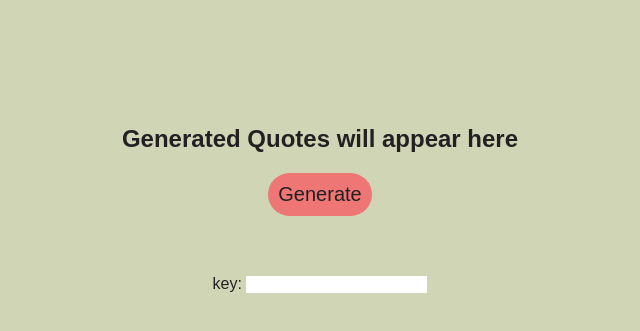
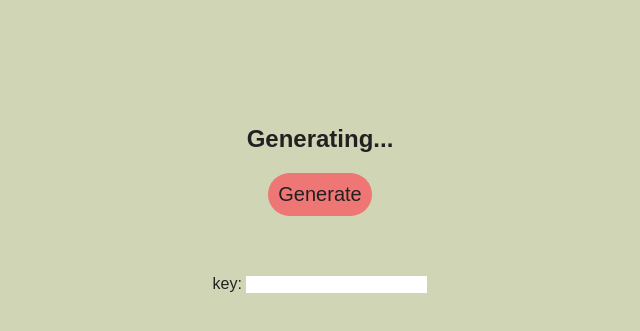
Before and after one commit to Cogin/AnyQuoters, a website: page index.html in a window 1280 px wide. Both pictures are taken after a click on the element "Generate". Shown: the part 61-392 px from the top of the page, without its empty margins (320-960 px from the left). Drawn offline with Linux system fonts and the light colour scheme; no server answers.

Commit message:
generation confirmation

```diff
--- a/index.html
+++ b/index.html
@@ -56,6 +56,7 @@ input {
         var button = document.getElementById("clunker");
         var keybox = document.getElementById("key");
         function post() {
+            document.getElementById("overwrite").innerText = "Generating..."
             fetch("https://api.openai.com/v1/completions",{
                 method: "POST",
                 headers: {
```
